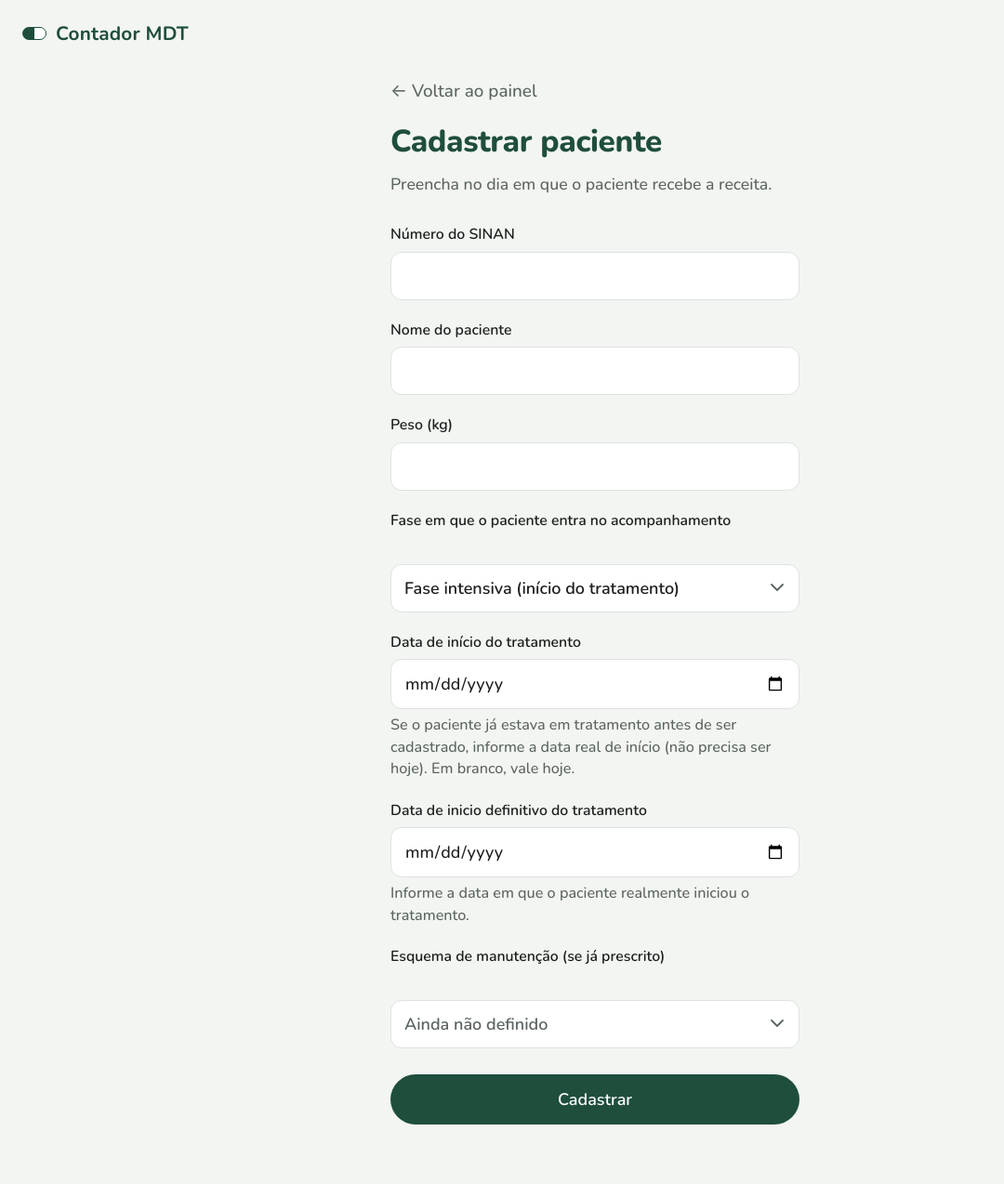
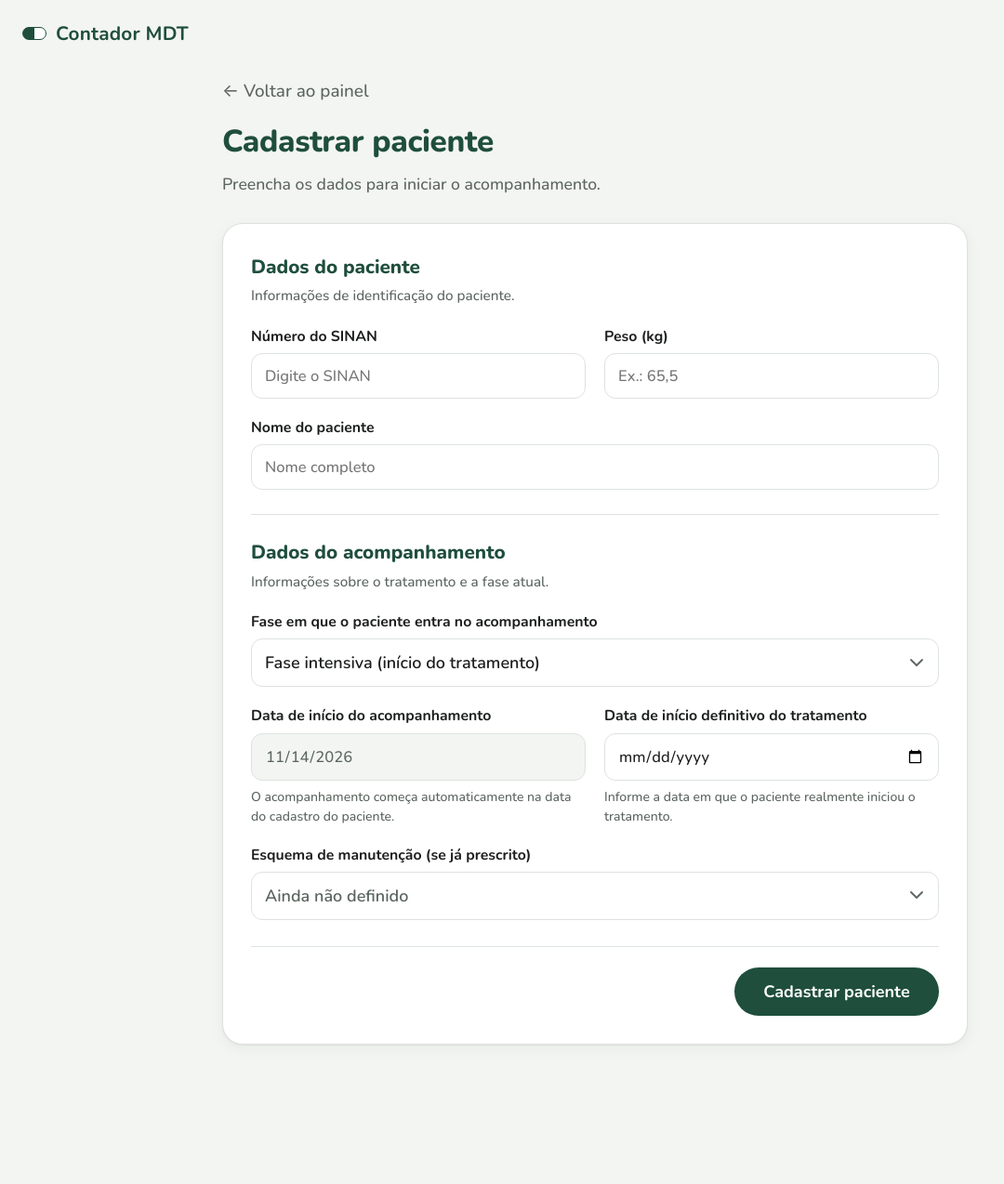
Before and after one commit to DouglasDGiT/Contador-MDT, a Flask app: page /agente/cadastro in a window 1280 px wide. Shown: the whole page at 93% size, without its empty margins (0-1080 px from the left). After the commit the page ends 1125 px from the top, so only its background shows below. Run offline with Flask 3, Linux system fonts and the light colour scheme; the visitor is signed in with stand-in values (Sample User, id 1).

Commit message:
feat: reformulacao da tela de cadastro e padronizacao da data de acompanhamento
Reformulada a tela de cadastro de pacientes (cadastro.html), seguindo o padrao visual das demais telas do sistema. Formulario organizado em card com bordas arredondadas, secoes de dados do paciente e dados do acompanhamento, layout de duas colunas no desktop e uma coluna no celular.

Padronizados os espacamentos, rotulos, campos de entrada e botoes do formulario. Adicionados estilos especificos no style.css, limitados a classe pagina-cadastro, evitando interferencias nas demais telas.

Renomeado o campo Data de inicio do tratamento para Data de inicio do acompanhamento. Campo preenchido automaticamente com a data atual e bloqueado para edicao tanto na fase intensiva quanto na fase de manutencao.

Atualizado o backend (app.py) para definir automaticamente a data de inicio do acompanhamento no fuso horario do Brasil, independentemente da fase selecionada, impedindo alteracoes pelo formulario.

Mantido o campo de data de inicio definitivo do tratamento editavel nas duas fases, com finalidade informativa e sem interferencia no calculo de aderencia.

Preservadas as funcionalidades existentes de selecao da fase inicial, carregamento dinamico dos esquemas de manutencao conforme o peso, validacoes do formulario e recuperacao dos dados em caso de erro.

```diff
--- a/src/app.py
+++ b/src/app.py
@@ -248,7 +248,7 @@ def cadastro():
     sinan = request.form.get("sinan", "").strip()
     nome = request.form.get("nome", "").strip()
     peso = request.form.get("peso", "").strip()
-    data_inicio = request.form.get("data_inicio", "").strip() or str(hoje_brasil())
+    data_inicio = str(hoje_brasil())
     data_inicio_definitivo = (request.form.get("data_inicio_definitivo","").strip() or None)
     esquema_indice = request.form.get("esquema_indice", "")
     fase_inicial = request.form.get("fase_inicial", "fase_intensiva")
@@ -260,8 +260,6 @@ def cadastro():
     # (dia 1 do acompanhamento): nenhum dia anterior é contado. Por isso a
     # data enviada pelo formulário é ignorada e vale a de hoje (fuso do
     # Brasil) -- assim não depende de o agente escolher a data certa.
-    if fase_inicial == "fase_manutencao":
-        data_inicio = str(hoje_brasil())
 
     # Validação da data definitiva (apenas informativa)
     if data_inicio_definitivo:
--- a/src/static/style.css
+++ b/src/static/style.css
@@ -1055,3 +1055,177 @@ input[readonly] {
     font-size: 1.35rem;
   }
 }
+
+/* =========================================
+   CADASTRO DE PACIENTES
+   ========================================= */
+
+.pagina-cadastro .cadastro-container {
+    max-width: 850px;
+    margin: 0 auto;
+    padding: 24px 24px 60px;
+}
+
+/* Card principal do formulário */
+.pagina-cadastro .cadastro-card {
+    background: var(--fundo-card);
+    border: 1px solid var(--borda);
+    border-radius: 22px;
+    box-shadow: var(--sombra);
+    padding: 30px;
+}
+
+/* Seções do formulário */
+.pagina-cadastro .cadastro-secao {
+    margin: 0;
+    padding: 0;
+}
+
+.pagina-cadastro .cadastro-secao + .cadastro-secao {
+    margin-top: 26px;
+    padding-top: 24px;
+    border-top: 1px solid var(--borda);
+}
+
+.pagina-cadastro .cadastro-secao h2 {
+    color: var(--verde-escuro);
+    font-size: 1.15rem;
+    font-weight: 800;
+    margin: 0 0 4px;
+}
+
+.pagina-cadastro .cadastro-descricao {
+    color: var(--texto-suave);
+    font-size: 0.85rem;
+    margin: 0 0 20px;
+}
+
+/* Grid de duas colunas */
+.pagina-cadastro .cadastro-grid {
+    display: grid;
+    grid-template-columns: repeat(2, minmax(0, 1fr));
+    gap: 20px;
+    align-items: start;
+}
+
+.pagina-cadastro .campo-completo {
+    grid-column: 1 / -1;
+}
+
+/* Cada campo tem seu próprio agrupamento */
+.pagina-cadastro .cadastro-campo {
+    display: flex;
+    flex-direction: column;
+    gap: 7px;
+    min-width: 0;
+}
+
+.pagina-cadastro .cadastro-campo[hidden] {
+    display: none;
+}
+
+/* Padronização dos rótulos */
+.pagina-cadastro .cadastro-campo label {
+    margin: 0;
+    font-size: 0.88rem;
+    font-weight: 700;
+    line-height: 1.4;
+}
+
+/* Inputs e selects com a mesma altura */
+.pagina-cadastro .cadastro-campo input,
+.pagina-cadastro .cadastro-campo select {
+    width: 100%;
+    min-width: 0;
+    min-height: 48px;
+    margin: 0;
+    padding: 12px 14px;
+    border-radius: 12px;
+    font-size: 0.92rem;
+}
+
+/* Evita o espaçamento excessivo do dropdown customizado */
+.pagina-cadastro .cadastro-campo button {
+    margin: 0;
+}
+
+/* Campo de data bloqueado */
+.pagina-cadastro input[readonly] {
+    background: var(--fundo);
+    color: var(--texto-suave);
+    cursor: not-allowed;
+}
+
+/* Textos de ajuda */
+.pagina-cadastro .ajuda-campo {
+    font-size: 0.78rem;
+    line-height: 1.5;
+    color: var(--texto-suave);
+    margin: 0;
+}
+
+/* Botão de cadastro */
+.pagina-cadastro .cadastro-acoes {
+    margin-top: 28px;
+    padding-top: 22px;
+    border-top: 1px solid var(--borda);
+    display: flex;
+    justify-content: flex-end;
+}
+
+.pagina-cadastro .cadastro-acoes button {
+    width: auto;
+    min-width: 220px;
+    margin: 0;
+    padding: 14px 24px;
+    border-radius: 999px;
+    background: var(--verde-escuro);
+    color: #fff;
+    font-weight: 700;
+}
+
+.pagina-cadastro .cadastro-acoes button:hover {
+    background: #163C2F;
+}
+
+/* =========================================
+   RESPONSIVIDADE - CELULAR
+   ========================================= */
+
+@media (max-width: 600px) {
+
+  .pagina-cadastro .cadastro-container {
+      width: 100%;
+      padding: 16px 14px 40px;
+  }
+
+  .pagina-cadastro .cadastro-card {
+       padding: 20px 16px;
+      border-radius: 18px;
+  }
+
+  .pagina-cadastro .cadastro-grid {
+      grid-template-columns: 1fr;
+      gap: 17px;
+  }
+
+  .pagina-cadastro .cadastro-secao + .cadastro-secao {
+      margin-top: 22px;
+      padding-top: 22px;
+  }
+
+  .pagina-cadastro .cadastro-campo input,
+  .pagina-cadastro .cadastro-campo select {
+      min-height: 48px;
+      font-size: 16px;
+  }
+
+  .pagina-cadastro .cadastro-acoes button {
+      width: 100%;
+      min-width: 0;
+  }
+
+  .pagina-cadastro h1 {
+      font-size: 1.55rem;
+  }
+}
--- a/src/templates/cadastro.html
+++ b/src/templates/cadastro.html
@@ -10,59 +10,98 @@
   <link rel="apple-touch-icon" href="{{ static_v('apple-touch-icon.png') }}">
   <link rel="stylesheet" href="{{ static_v('style.css') }}">
 </head>
-<body>
+<body class="pagina-cadastro">
   <div class="topo">
     <div class="pilula-icone"></div>
     <span>Contador MDT</span>
   </div>
 
-  <div class="container">
+  <div class="container cadastro-container">
     <a href="{{ url_for('painel') }}" class="link-voltar">&larr; Voltar ao painel</a>
 
     <h1 style="margin-top:14px;">Cadastrar paciente</h1>
-    <p class="subtitulo">Preencha no dia em que o paciente recebe a receita.</p>
+    <p class="subtitulo">Preencha os dados para iniciar o acompanhamento.</p>
 
     {% if erro %}
       <div class="mensagem-erro">{{ erro }}</div>
     {% endif %}
 
     {% set d = dados or {} %}
-    <form method="post" id="form-cadastro"
+    <form method="post" id="form-cadastro" class="cadastro-card"
           data-hoje="{{ hoje }}"
           data-fase="{{ d.get('fase_inicial', 'fase_intensiva') }}"
           data-esquema="{{ d.get('esquema_indice', '') }}">
-      <label class="primeiro" for="sinan">Número do SINAN</label>
-      <input type="text" id="sinan" name="sinan" value="{{ d.get('sinan', '') }}" required>
 
+      <!-- DADOS DO PACIENTE -->
+      <section class="cadastro-secao">
+        <h2>Dados do paciente</h2>
+        <p class="cadastro-descricao">Informações de identificação do paciente.</p>
+
+        <div class="cadastro-grid">
+          <div class="cadastro-campo">
+            <label for="sinan">Número do SINAN</label>
+            <input type="text" id="sinan" name="sinan"
+                   placeholder="Digite o SINAN"
+                   value="{{ d.get('sinan', '') }}" required>
+          </div>
+
+          <div class="cadastro-campo">
+            <label for="peso">Peso (kg)</label>
+            <input type="number" id="peso" name="peso" step="0.1" min="20"
+                   placeholder="Ex.: 65,5"
+                   value="{{ d.get('peso', '') }}" required>
+          </div>
+
+          <div class="cadastro-campo campo-completo">
             <label for="nome">Nome do paciente</label>
-      <input type="text" id="nome" name="nome" value="{{ d.get('nome', '') }}" required>
+            <input type="text" id="nome" name="nome"
+                   placeholder="Nome completo"
+                   value="{{ d.get('nome', '') }}" required>
+          </div>
+        </div>
+      </section>
 
-      <label for="peso">Peso (kg)</label>
-      <input type="number" id="peso" name="peso" step="0.1" min="20" value="{{ d.get('peso', '') }}" required>
+      <!-- DADOS DO ACOMPANHAMENTO -->
+      <section class="cadastro-secao">
+        <h2>Dados do acompanhamento</h2>
+        <p class="cadastro-descricao">Informações sobre o tratamento e a fase atual.</p>
 
+        <div class="cadastro-grid">
+          <div class="cadastro-campo campo-completo">
             <label for="fase_inicial">Fase em que o paciente entra no acompanhamento</label>
             <select id="fase_inicial" name="fase_inicial" class="select-bonito">
               <option value="fase_intensiva">Fase intensiva (início do tratamento)</option>
               <option value="fase_manutencao">Fase de manutenção (já concluiu a intensiva)</option>
             </select>
+          </div>
 
-      <label for="data_inicio" id="label-data">Data de início do tratamento</label>
-      <input type="date" id="data_inicio" name="data_inicio" value="{{ d.get('data_inicio', '') }}">
-      <p class="ajuda-campo" id="ajuda-data"></p>
+          <div class="cadastro-campo">
+            <label for="data_inicio" id="label-data">Data de início do acompanhamento</label>
+            <input type="date" id="data_inicio" name="data_inicio"
+                   value="{{ hoje }}" readonly>
+            <p class="ajuda-campo" id="ajuda-data">O acompanhamento começa automaticamente na data do cadastro do paciente.</p>
+          </div>
 
-      <div id="campo-data-definitivo" hidden>
-          <label for="data_inicio_definitivo">Data de inicio definitivo do tratamento</label>
-          <input type="date" id="data_inicio_definitivo" name="data_inicio_definitivo" value="{{ d.get('data_inicio_definitivo', '')}}" max="{{ hoje }}">
+          <div class="cadastro-campo" id="campo-data-definitivo">
+            <label for="data_inicio_definitivo">Data de início definitivo do tratamento</label>
+            <input type="date" id="data_inicio_definitivo" name="data_inicio_definitivo"
+                   value="{{ d.get('data_inicio_definitivo', '') }}" max="{{ hoje }}">
             <p class="ajuda-campo">Informe a data em que o paciente realmente iniciou o tratamento.</p>
           </div>
 
+          <div class="cadastro-campo campo-completo">
             <label for="esquema_indice" id="label-esquema">Esquema de manutenção (se já prescrito)</label>
             <select id="esquema_indice" name="esquema_indice" class="select-bonito">
               <option value="">Ainda não definido</option>
             </select>
             <div class="mensagem-erro no-campo" id="erro-esquema" hidden></div>
+          </div>
+        </div>
+      </section>
 
-      <button type="submit">Cadastrar</button>
+      <div class="cadastro-acoes">
+        <button type="submit">Cadastrar paciente</button>
+      </div>
     </form>
   </div>
 
@@ -79,13 +118,6 @@
     const erroEsquema = document.getElementById('erro-esquema');
     const campoDataDefinitivo = document.getElementById('campo-data-definitivo');
 
-    // Guarda a data digitada para a fase intensiva, para devolvê-la se o
-    // agente trocar para manutenção (data travada em hoje) e voltar.
-    let dataIntensiva = dataInput.value;
-    dataInput.addEventListener('input', () => {
-      if (!manutencaoSelecionada()) dataIntensiva = dataInput.value;
-    });
-
     function manutencaoSelecionada() {
       return faseSelect.value === 'fase_manutencao';
     }
@@ -94,27 +126,19 @@
       return manutencaoSelecionada() ? 'Selecione o esquema prescrito' : 'Ainda não definido';
     }
 
-    // Os textos da data e do esquema mudam conforme a fase escolhida:
-    // na manutenção, a data passa a ser o início DA MANUTENÇÃO e o esquema
-    // vira obrigatório (sem ele não dá para calcular a dose esperada).
     function atualizarTextosFase() {
       const manut = manutencaoSelecionada();
+
+      // A data definitiva aparece nas duas fases.
       campoDataDefinitivo.hidden = false;
 
-      if (manut) {
-        // Na manutenção o acompanhamento começa no dia do cadastro (dia 1);
-        // dias anteriores não são contados. A data fica travada em hoje.
+      // O acompanhamento sempre começa no dia do cadastro.
       dataInput.value = form.dataset.hoje;
       dataInput.readOnly = true;
-        labelData.textContent = 'Início do acompanhamento na manutenção (dia do cadastro)';
-        ajudaData.textContent = 'O acompanhamento da manutenção começa hoje, no dia do cadastro (dia 1). Dias anteriores não são contados.';
-      } else {
-        dataInput.readOnly = false;
-        dataInput.value = dataIntensiva;
-        labelData.textContent = 'Data de início do tratamento';
-        ajudaData.textContent = 'Se o paciente já estava em tratamento antes de ser cadastrado, informe a data real de início (não precisa ser hoje). Em branco, vale hoje.';
-      }
+      labelData.textContent = 'Data de início do acompanhamento';
+      ajudaData.textContent = 'O acompanhamento começa automaticamente na data do cadastro do paciente.';
 
+      // O esquema prescrito é obrigatório para a fase de manutenção.
       labelEsquema.textContent = manut
         ? 'Esquema de manutenção prescrito (obrigatório)'
         : 'Esquema de manutenção (se já prescrito)';
@@ -137,7 +161,7 @@
       const peso = pesoInput.value;
       if (peso) {
         try {
-          const resp = await fetch(`/agente/opcoes_manutencao?peso=${peso}`);
+          const resp = await fetch(`/agente/opcoes_manutencao?peso=${encodeURIComponent(peso)}`);
           const dados = await resp.json();
 
           dados.opcoes.forEach((opcao, i) => {
@@ -148,12 +172,10 @@
             select.appendChild(opt);
           });
         } catch (e) {
-          // Sem rede / resposta inválida: fica só o placeholder, e o envio
-          // continua sendo conferido pelo servidor.
+          // Sem rede ou resposta inválida: o servidor valida o envio.
         }
       }
 
-      // Reconstrói o dropdown customizado com as novas opções
       if (select._selectBonito) {
         atualizarOpcoesSelectBonito(select);
       }
@@ -164,7 +186,9 @@
       atualizarTextosFase();
       erroEsquema.hidden = true;
     });
-    select.addEventListener('change', () => { erroEsquema.hidden = true; });
+    select.addEventListener('change', () => {
+      erroEsquema.hidden = true;
+    });
 
     form.addEventListener('submit', (evento) => {
       if (manutencaoSelecionada() && !select.value) {
@@ -177,12 +201,14 @@
       }
     });
 
-    // Estado inicial. Se a página voltou do servidor com erro, restaura a
-    // fase e o esquema escolhidos (as opções do esquema dependem do peso,
-    // então precisam ser buscadas de novo antes de selecionar uma).
+    // Restaura fase e esquema se o servidor devolver o formulário com erro.
     (async function iniciar() {
       faseSelect.value = form.dataset.fase || 'fase_intensiva';
       atualizarTextosFase();
+
+      if (faseSelect._selectBonito) {
+        atualizarOpcoesSelectBonito(faseSelect);
+      }
 
       if (pesoInput.value) {
         await atualizarOpcoes();
```
Lines whose indentation alone changed are shown as unchanged.
